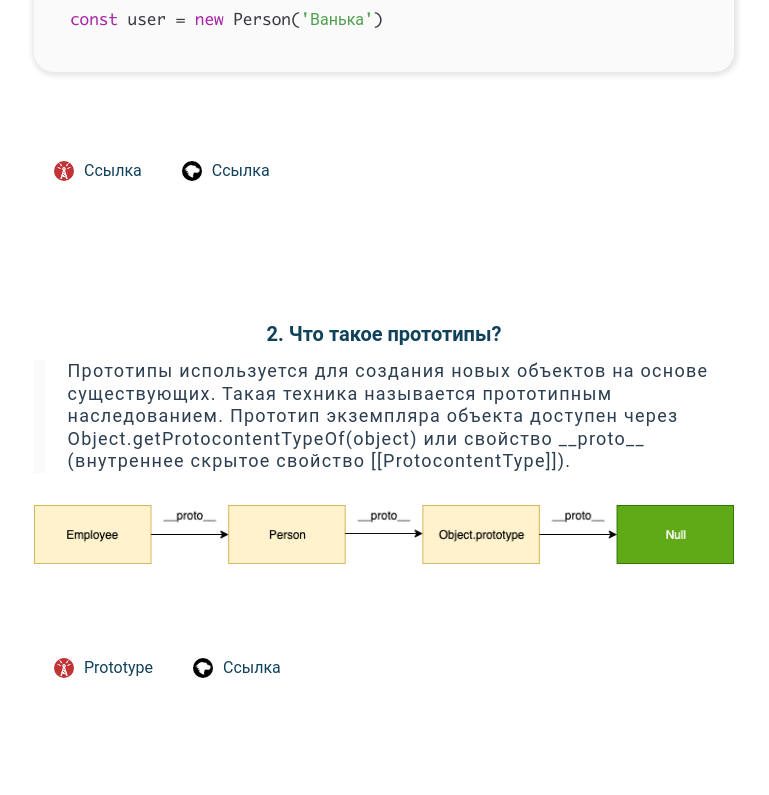
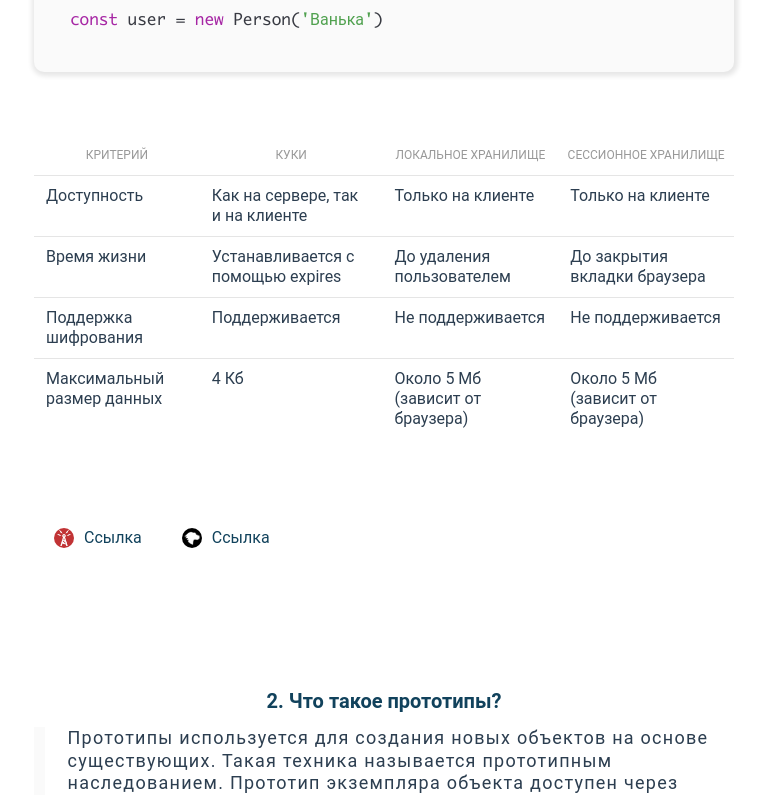
Before and after one commit to VestryOd/frontend-quiz, a Vue app: page / in a window 1280 px wide. Shown: the part 1540-2335 px from the top of the page, without its empty margins (256-1025 px from the left). Built offline with nearby package versions, Linux system fonts and the light colour scheme; what @vuikit/icons, vuikit would draw is missing.

Commit message:
feat: implement table component

```diff
--- a/src/assets/scss/base/variables.scss
+++ b/src/assets/scss/base/variables.scss
@@ -52,6 +52,10 @@ $primary:                   #11425c;
 $secondary:                 #2a85ab;
 $accent:                    #ae2540;
 $codeBg:                    #fafafa;
+$tableHead:                 #999999;
+$tableCell:                 #333333;
+$tableBorder:               #e5e5e5;
+$tableRowHover:             #ffffdd;
 
 // Scaffolding
 // -------------------------
--- a/src/assets/scss/components/code.scss
+++ b/src/assets/scss/components/code.scss
@@ -1,7 +1,7 @@
 .content-code {
   width: 100%;
   max-width: em(700);
-  border-radius: em(20);
+  border-radius: em(10);
   padding: em(10) em(20);
   background-color: $codeBg;
   box-shadow: 1px 1px 5px 3px rgba(0,0,0,.1);
--- a/src/assets/scss/components/index.scss
+++ b/src/assets/scss/components/index.scss
@@ -5,3 +5,4 @@
 @import "picture";
 @import "content-nav-item";
 @import "content-nav";
+@import "table";
--- /dev/null
+++ b/src/assets/scss/components/table.scss
@@ -0,0 +1,38 @@
+.content-table {
+  width: 100%;
+  &__wrapper {
+    margin: 2em 0;
+  }
+  & table {
+    border-collapse: collapse;
+    border-spacing: 0;
+  }
+  & th, td {
+    padding: em(10) em(12);
+    text-align: left;
+    border-left: 0;
+    border-right: 0;
+  }
+  & th {
+    color: $tableHead;
+    font-size: em(12);
+    font-weight: 400;
+    padding: em(16) em(12);
+    //text-align: left;
+    text-transform: uppercase;
+    vertical-align: bottom;
+    text-align: center;
+  }
+  & td {
+    vertical-align: top;
+  }
+  & tbody {
+    & tr {
+      border-top: 1px solid $tableBorder;
+      transition: background-color ease-in-out $transTime;
+      &:hover {
+        background-color: $tableRowHover;
+      }
+    }
+  }
+}
--- /dev/null
+++ b/src/components/Content/ContentTable.vue
@@ -0,0 +1,36 @@
+<template>
+  <div class="content-table">
+    <table>
+      <thead>
+      <tr>
+        <th v-for="(th, thIndex) in titleData" :key="thIndex">{{ th }}</th>
+      </tr>
+      </thead>
+      <tbody>
+      <tr v-for="(tr, trIndex) in rowsData" :key="trIndex">
+        <td v-for="(td, tdIndex) in tr" :key="tdIndex">{{ td }}</td>
+      </tr>
+      </tbody>
+    </table>
+  </div>
+</template>
+
+<script>
+  export default {
+    name: "ContentTable",
+    props: {
+      content: {
+        type: Array,
+        default: () => []
+      }
+    },
+    computed: {
+      titleData() {
+        return this.content[0];
+      },
+      rowsData() {
+        return this.content.slice(1);
+      }
+    }
+  }
+</script>
--- a/src/components/TheoryItem.vue
+++ b/src/components/TheoryItem.vue
@@ -17,6 +17,9 @@
         <div class="content-nav__wrapper" v-if="elem.contentType === 'nav'">
           <Nav :items="elem.content" />
         </div>
+        <div class="content-table__wrapper" v-if="elem.contentType === 'table'">
+          <ContentTable :content="elem.content" />
+        </div>
       </div>
     </div>
   </section>
@@ -27,6 +30,7 @@
   import Description from "./Content/Description";
   import Picture from "./Content/Picture";
   import Nav from "./Content/Nav";
+  import ContentTable from "./Content/ContentTable";
 
   export default {
     name: "TheoryItem",
@@ -103,6 +107,42 @@
               "content": "class Person {\n    constructor(name) {\n        this.name = name\n    }\n}\n\nconst user = new Person('Ванька')"
             },
             {
+              "id": "table-01-1",
+              "contentType": "table",
+              "content": [
+                [
+                  "Критерий",
+                  "Куки",
+                  "Локальное хранилище",
+                  "Сессионное хранилище"
+                ],
+                [
+                  "Доступность",
+                  "Как на сервере, так и на клиенте",
+                  "Только на клиенте",
+                  "Только на клиенте"
+                ],
+                [
+                  "Время жизни",
+                  "Устанавливается с помощью expires",
+                  "До удаления пользователем",
+                  "До закрытия вкладки браузера"
+                ],
+                [
+                  "Поддержка шифрования",
+                  "Поддерживается",
+                  "Не поддерживается",
+                  "Не поддерживается"
+                ],
+                [
+                  "Максимальный размер данных",
+                  "4 Кб",
+                  "Около 5 Мб (зависит от браузера)",
+                  "Около 5 Мб (зависит от браузера)"
+                ]
+              ],
+            },
+            {
               "id": "nav-0-1",
               "contentType": "nav",
               "content": [
@@ -136,6 +176,7 @@
       Description,
       Picture,
       Nav,
+      ContentTable
     }
   }
 </script>
--- a/src/services/helpers.js
+++ b/src/services/helpers.js
@@ -1,9 +1,7 @@
 import { navLinkTypes } from "../constants";
 
 const defineNavLinkIconName = (linkSrc) => {
-  console.log('--SRC', linkSrc);
   const elem = navLinkTypes.find(el => linkSrc.indexOf(el.path) !== -1);
-  console.log('--index', elem);
   return elem ? elem.icon : '';
 };
 
```
